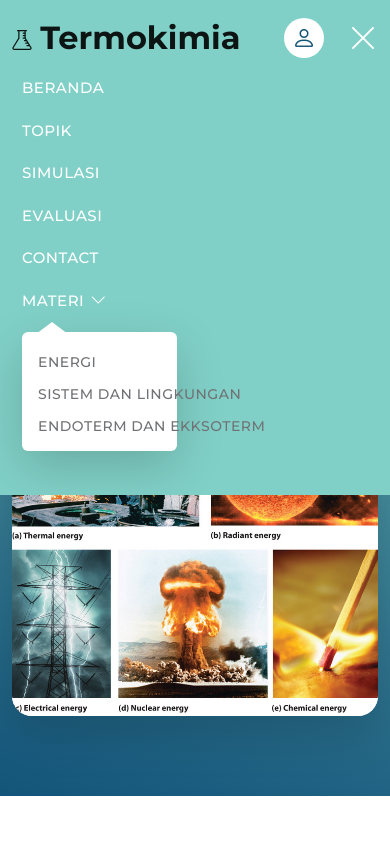
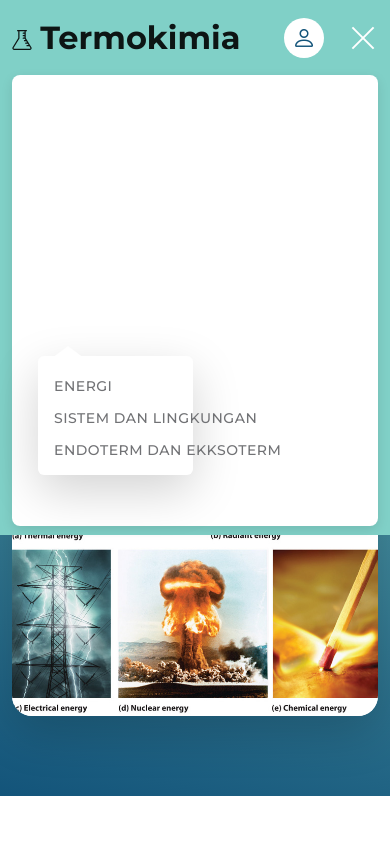
Before and after one commit to udinlayla016-spec/personal1, a plain HTML site: page 1. Energi.html in a window 390 px wide. Both pictures are taken after a click on the button "Toggle navigation". Shown: the top 843 px of the page. Drawn offline with nearby package versions, Linux system fonts and the light colour scheme.

Commit message:
update mobile

```diff
--- a/1. Energi.html
+++ b/1. Energi.html
@@ -53,8 +53,24 @@
             transform: translateY(-3px); /* Efek sedikit terangkat */
         }
         /* ====== AKHIR GAYA TOMBOL BACK-TO-TOP ====== */
-    </style>
-</head>
+
+        /* ============================================== */
+        /* ====== AWAL PERBAIKAN MENU MOBILE (BARU) ====== */
+        /* ============================================== */
+        @media (max-width: 991.98px) {
+            /* Ini menargetkan kontainer menu yang bisa dilipat (expanded menu)
+                hanya pada tampilan mobile (di bawah breakpoint 'lg' Bootstrap).
+            */
+            .navbar .navbar-collapse {
+                background-color: #ffffff; /* Memberi background putih solid */
+                padding: 1rem;             /* Memberi jarak di dalam menu */
+                margin-top: 0.5rem;        /* Memberi sedikit jarak dari tombol 'hamburger' */
+                border-radius: 0.5rem;     /* Membuat sudutnya sedikit membulat */
+                box-shadow: 0 4px 12px rgba(0, 0, 0, 0.1); /* Menambah bayangan agar 'mengambang' */
+            }
+        }
+        /* ====== AKHIR PERBAIKAN MENU MOBILE ====== */
+    </style></head>
 
 <body id="top">
 
```
Also changed, not shown: 2. Sistem dan Lingkungan.html (+18 -0 lines), 3. Endo dan Ekso.html (+17 -0 lines), index.html (+17 -0 lines).
